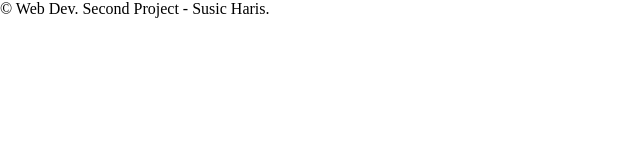
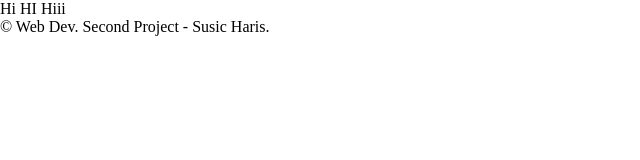
Before and after one commit to susicharis/Foundations-Of-Frontend-Web-Development-Lab, a plain HTML site: page ProjectSecond/secondproject.html in a window 1280 px wide. Shown: the whole page, without its empty margins (0-640 px from the left). Drawn offline with Linux system fonts and the light colour scheme.

Commit message:
secondproject

```diff
--- a/ProjectSecond/secondproject.html
+++ b/ProjectSecond/secondproject.html
@@ -13,7 +13,7 @@
 </header>
 
 <nav>
-
+    <p> Hi HI Hiii</p>
 </nav>
 
 <section>
```
